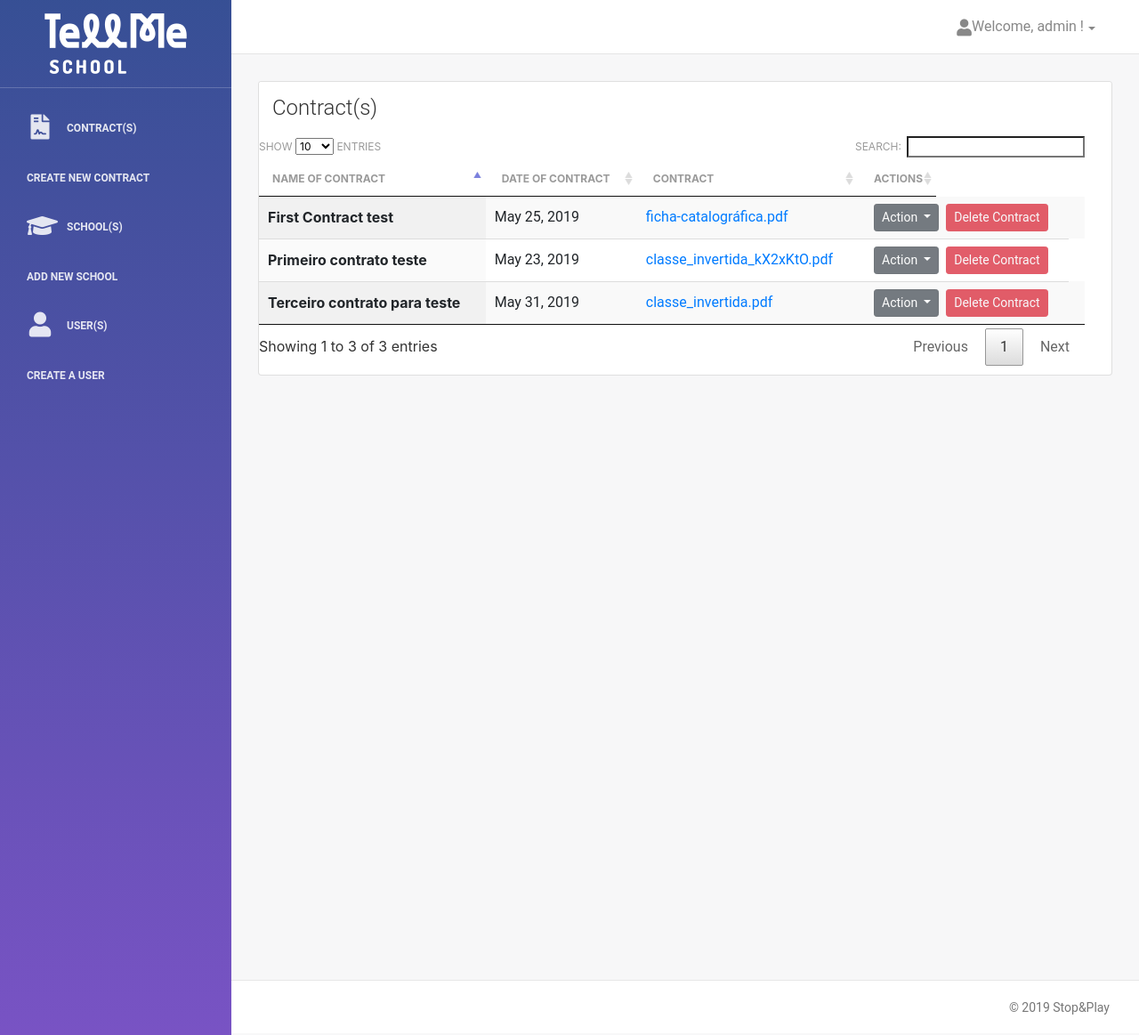
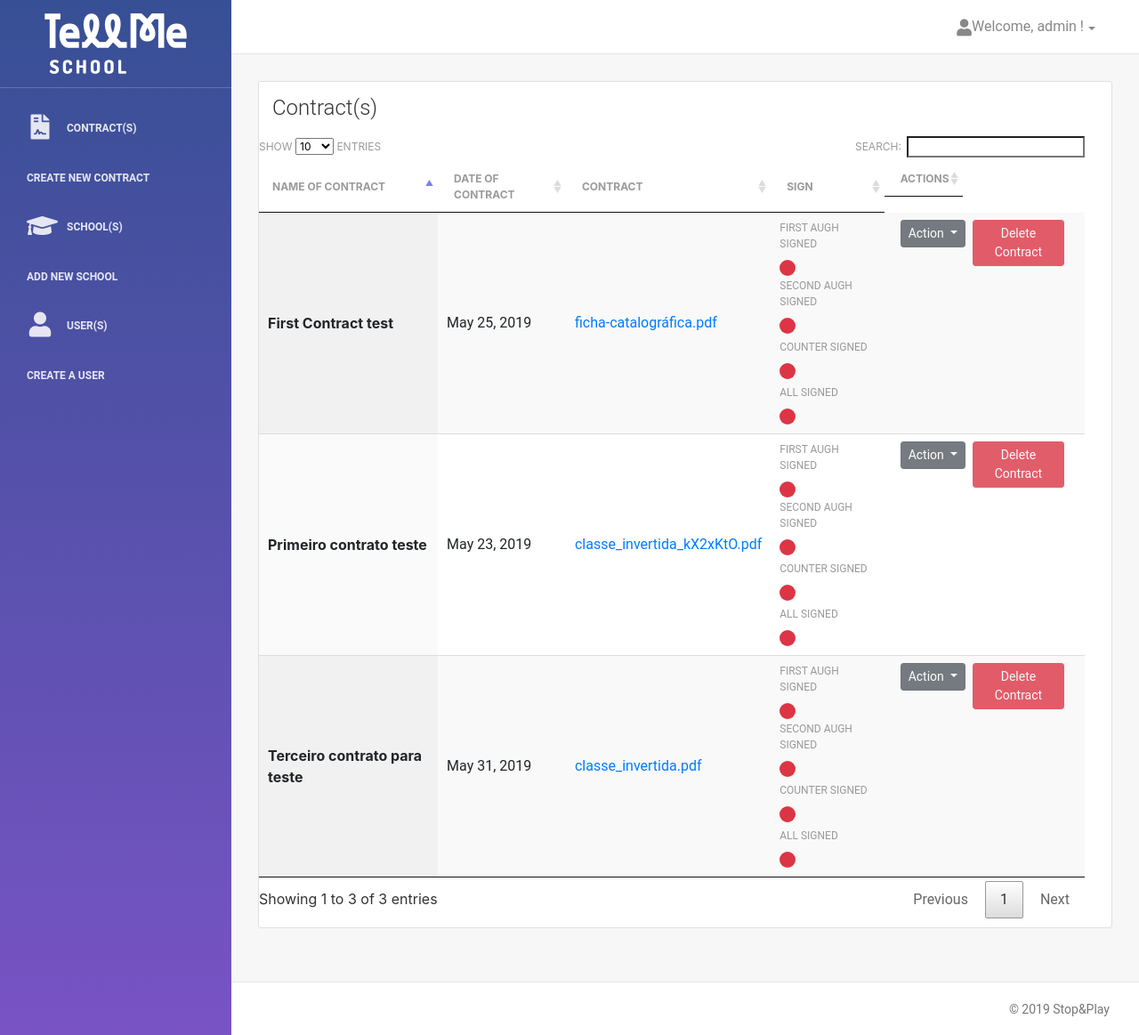
Before and after one commit to stopplay/tellme2.0, a Django app: page /contracts/seemycontracts/ in a window 1280 px wide. Shown: the whole page at 89% size. Run offline with Django 3.2, Linux system fonts and the light colour scheme; a user stored in the database is signed in; data comes from the database, SQL or seed files in the repository; parts of the project's set-up code (start-up, migrations or seed data) failed here and were passed over; some libraries are stand-ins or nearby versions.

Commit message:
Updated the seemycontracts page
added the the Column "sign" and inserted the First sign , second, counter and all sign 'status'

```diff
--- a/classrooms/contract/templates/contract/seemycontracts.html
+++ b/classrooms/contract/templates/contract/seemycontracts.html
@@ -21,11 +21,12 @@
                     </div>
                     <div class="card-body table-full-width table-responsive">
                         <table class="table table-hover table-striped display" id="contractstable">
-                          <thead >
+                          <thead>
                       			<tr>
                       				<th>Name of Contract</th>
                       				<th>Date of Contract</th>
                       				<th >Contract</th>
+                              <th>Sign</th>
                       				<th >Actions</th>
                       			</tr>
                       		</thead>
@@ -39,7 +40,55 @@
                       				  <a href="{{ contract.pdf.url }}">{{ contract.pdf }}</a>
                               {% endif %}
                               </td>
+                              {% if request.user.is_superuser %}
+                              <td><!--sign-->
 
+                                <label>FIRST AUGH SIGNED</label>
+                                {% if contract.first_auth_signed %}
+                                <div>
+                               <span class="badge badge-pill badge-success text-success" >.</span>
+                               </div>
+                                {% else %}
+                                <div>
+                                <span class="badge badge-pill badge-danger text-danger" >.</span>
+                                </div>
+                                {% endif %}
+                                <label>SECOND AUGH SIGNED</label>
+
+                                {% if contract.second_auth_signed %}
+                                <div>
+                               <span class="badge badge-pill badge-success text-success" >.</span>
+                               </div>
+                                {% else %}
+                                <div>
+                                <span class="badge badge-pill badge-danger text-danger" >.</span>
+                                </div>
+                                {% endif %}
+
+                                <label>COUNTER SIGNED</label>
+                                {% if contract.counter_signed %}
+                                <div>
+                               <span class="badge badge-pill badge-success text-success" >.</span>
+                               </div>
+                                {% else %}
+                                <div>
+                                <span class="badge badge-pill badge-danger text-danger" >.</span>
+                                </div>
+                                {% endif %}
+
+                                <label>ALL SIGNED</label>
+                                {% if contract.all_signed %}
+                                <div>
+                               <span class="badge badge-pill badge-success text-success" >.</span>
+                               </div>
+                                {% else %}
+                                <div>
+                                <span class="badge badge-pill badge-danger text-danger" >.</span>
+                                </div>
+                                {% endif %}
+
+                              </td>
+                              {% endif %}
                       				<td>
                               {% if request.user.is_superuser %}
                       					<div class="btn-tollbar px-2">
```
